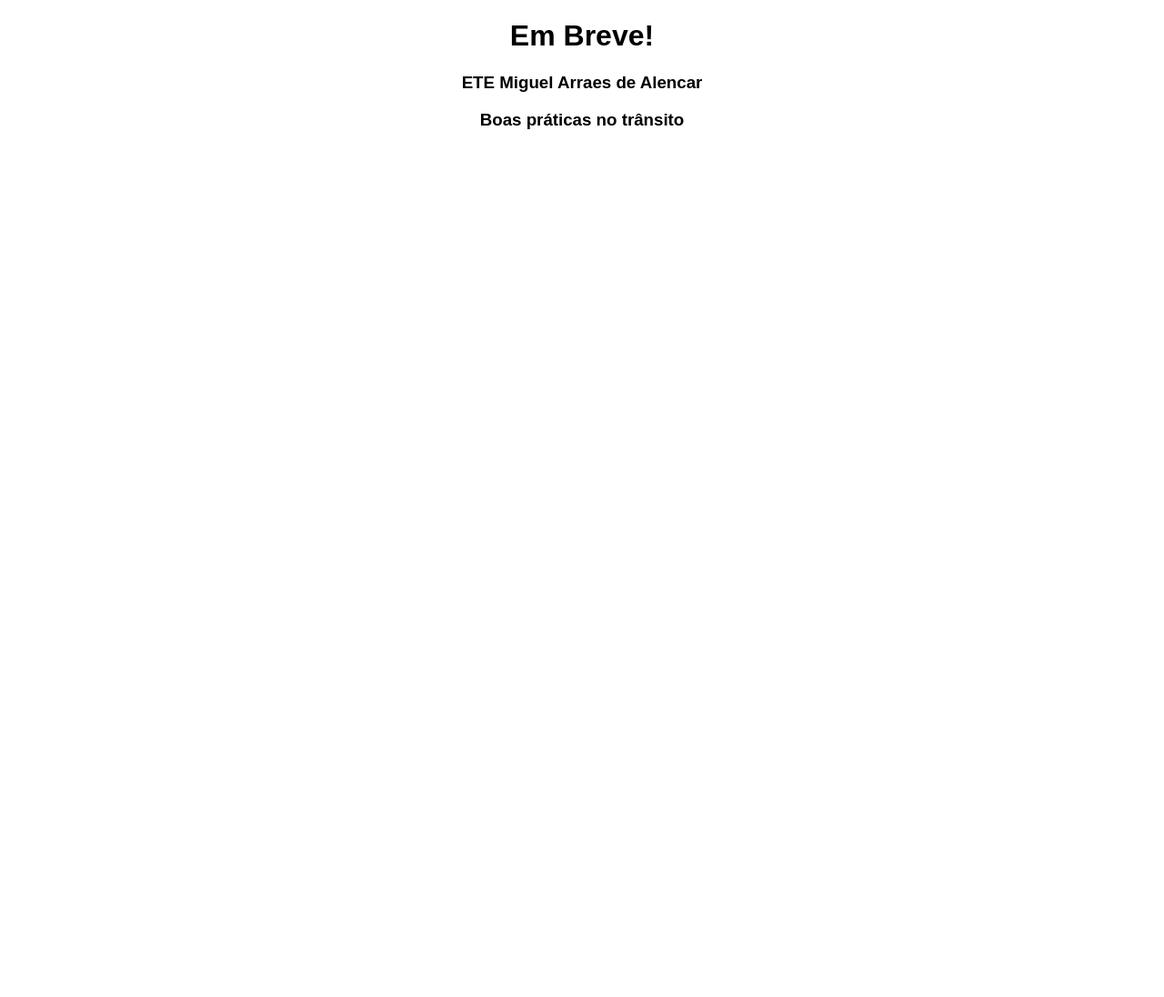
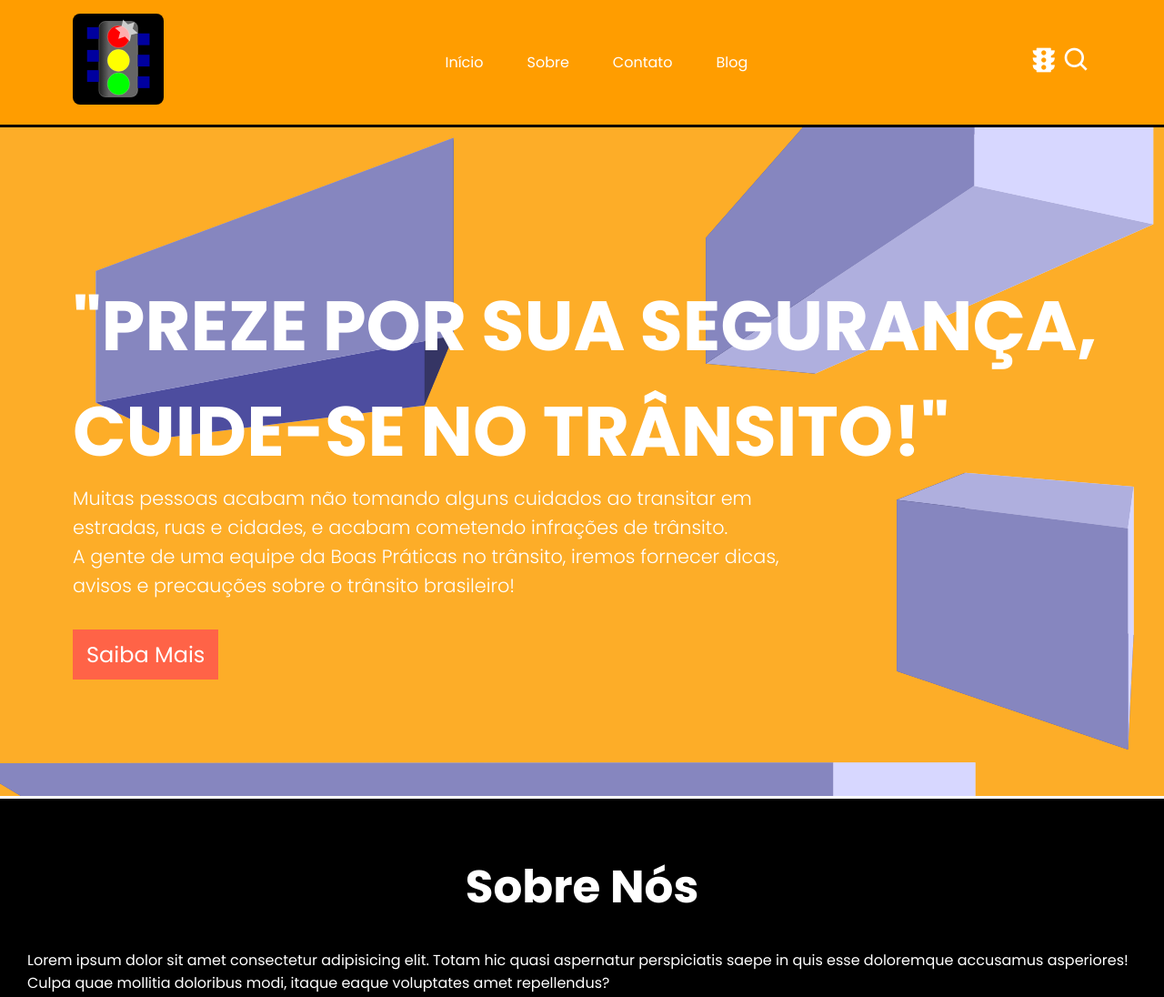
Before and after one commit to BoasPraticasNoTransito/BoasPraticasNoTransito, a plain HTML site: page index.html in a window 1280 px wide. Shown: the top 1096 px of the page at 91% size. Before the commit the page ends 800 px from the top, so only its background shows below. Drawn offline with nearby package versions, Linux system fonts and the light colour scheme.

Commit message:
Add files via upload

```diff
--- a/index.html
+++ b/index.html
@@ -1,14 +1,51 @@
 <!DOCTYPE html>
-<html lang="en">
+<html lang="pt-BR">
 <head>
     <meta charset="UTF-8">
     <meta name="viewport" content="width=device-width, initial-scale=1.0">
     <title>Boas Práticas no Trânsito - Página Inicial</title>
     <link rel="stylesheet" href="style.css">
+    <link href='https://unpkg.com/boxicons@2.1.4/css/boxicons.min.css' rel='stylesheet'>
+    <link rel="icon" type="image/svg" href="logo.svg">
 </head>
 <body>
-    <h1>Em Breve!</h1>
-    <h3>ETE Miguel Arraes de Alencar</h3>
-    <h3>Boas práticas no trânsito</h3>
+    <div class="background">
+        <header>
+            <div class="logo">
+                <a href="index.html"><img src="logo.svg" alt="logo"></a>
+            </div><!--Logo-->
+
+            <ul class="links">
+                <li><a href="index.html">Início</a></li>
+                <li><a href="#sobre">Sobre</a></li>
+                <li><a href="#">Contato</a></li>
+                <li><a href="#">Blog</a></li>
+            </ul>
+            <div class="icons">
+                <i class='bx bxs-traffic'></i>
+                <i class='bx bx-search'></i>
+            </div> <!--Ícones-->
+        </header>
+        <hr class="hr1">
+
+        <div class="title">
+            <div class="main-title">
+                <h1>"PREZE POR SUA SEGURANÇA,</h1>
+                <h1>CUIDE-SE NO TRÂNSITO!"</h1>
+            </div>
+            <p>Muitas pessoas acabam não tomando alguns cuidados ao transitar em<br>estradas, ruas e cidades, e acabam cometendo infrações de trânsito.<br>A gente de uma equipe da Boas Práticas no trânsito, iremos fornecer dicas,<br>avisos e precauções sobre o trânsito brasileiro!</p>
+            <button>Saiba Mais</button>
+
+        </div> <!--Título-->
+    </div> <!--Background-->
+    <hr class="hr2">
+    <div class="sobre" id="sobre">
+        <h1>Sobre Nós</h1>
+        <p>Lorem ipsum dolor sit amet consectetur adipisicing elit. Totam hic quasi aspernatur perspiciatis saepe in quis esse doloremque accusamus asperiores! Culpa quae mollitia doloribus modi, itaque eaque voluptates amet repellendus?</p>
+        <br>
+        <p>Lorem ipsum dolor sit amet consectetur adipisicing elit. Totam hic quasi aspernatur perspiciatis saepe in quis esse doloremque accusamus asperiores! Culpa quae mollitia doloribus modi, itaque eaque voluptates amet repellendus?</p>
+        <br>
+        <p>Lorem ipsum dolor sit amet consectetur adipisicing elit. Totam hic quasi aspernatur perspiciatis saepe in quis esse doloremque accusamus asperiores! Culpa quae mollitia doloribus modi, itaque eaque voluptates amet repellendus?</p>
+    </div>
 </body>
 </html>
--- a/style.css
+++ b/style.css
@@ -1,6 +1,151 @@
+@import url('https://fonts.googleapis.com/css2?family=Poppins:ital,wght@0,100;0,200;0,300;0,400;0,500;0,600;0,700;0,800;0,900;1,100;1,200;1,300;1,400;1,500;1,600;1,700;1,800;1,900&display=swap');
+
 * {
+    margin: 0;
     padding: 0;
-    border: 0;
-    font-family: sans-serif;
+    box-sizing: border-box;
+    font-family: "poppins", sans-serif;
+    border: none;
+}
+
+body {
+    background-color: #FDAD28;
+}
+
+html::-webkit-scrollbar {
+    width: 0.7rem;
+}
+
+html::-webkit-scrollbar-track {
+    background: transparent;
+}
+
+html::-webkit-scrollbar-thumb {
+    background-color: #000;
+    border-radius: 5rem;
+}
+
+.background {
+    background-image: url(Inicio.svg);
+    background-repeat: no-repeat;
+    background-position: center;
+    background-size: cover;
+    width: 100%;
+    height: 100%;
+}
+
+header {
+    display: flex;
+    position: sticky;
+    justify-content: space-between;
+    max-width: 100%;
+    align-items: center;
+    background-color: #ff9d00;
+    padding-top: 15px;
+    padding-bottom: 15px;
+}
+
+.logo img {
+    width: 100px;
+    height: auto;
+    margin-left: 5rem;
+}
+
+ul {
+    list-style: none;
+    display: flex;
+    gap: 3rem;
+}
+
+ul li {
+    list-style: none;
+}
+
+ul li a {
+    text-decoration: none;
+    color: #fff;
+    transition: 0.3s;
+}
+
+.icons {
+    margin-right: 5rem;
+}
+
+.icons i{
+    color: #fff;
+    font-size: 2rem;
+    cursor: pointer;
+}
+
+ul li a:hover {
+    text-transform: capitalize;
+    color: rgb(255, 239, 62);
+    border-bottom: solid 1px;
+}
+
+.hr1 {
+    border-top: 15px;
+    border-bottom: solid 3px;
+    color: #000;
+}
+
+.title {
+    margin-left: 5rem;
+    margin-top: 10rem;
+}
+
+.title h1 {
+    color: #fff;
+    font-size: 4.8rem;
+    text-transform: uppercase;
+}
+
+.title p {
+    color: #fff;
+    line-height: 2rem;
+    font-size: 1.3rem;
+    font-weight: 300;
+}
+
+.title button {
+    margin-top: 2rem;
+    margin-bottom: 8rem;
+    background-color: tomato;
+    color: #fff;
+    font-size: 1.5rem;
+    padding: 10px 15px;
+    cursor: pointer
+}
+
+.title button:hover {
+    letter-spacing: 2px;
+    background-color: rgb(0, 168, 168);
+    transition: 0.3s all;
+}
+
+.title button:not(hover) {
+    transition: 0.3s all;
+}
+
+.hr2 {
+    border-top: 15px;
+    border-bottom: solid 3px;
+    color: #fff;
+}
+
+.sobre {
+    background-color: #000;
+    color: #fff;
     text-align: center;
+    padding-top: 60px;
+    padding-bottom: 15px;
 }
+
+.sobre h1{
+    font-size: 50px;
+}
+
+.sobre p {
+    text-align: left;
+    margin: 30px;
+}
```
Also changed, not shown: Blog/blog.css (added), Blog/blog.html (added), Blog/blog.js (added), Contato/contato.css (added), Contato/contato.html (added), Contato/contato.js (added), Inicio.svg (added), Sobre/sobre.css (added), Sobre/sobre.html (added), Sobre/sobre.js (added), logo.svg (added), script.js (added).
